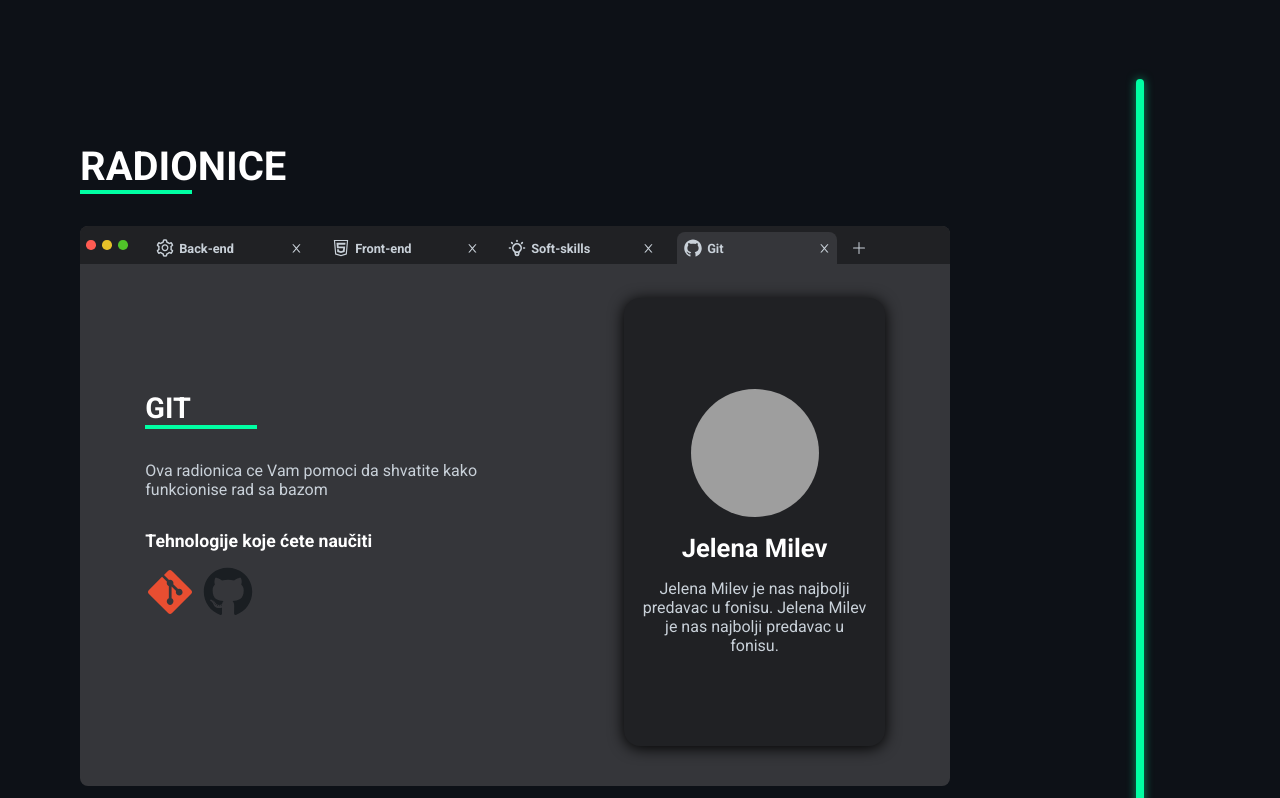
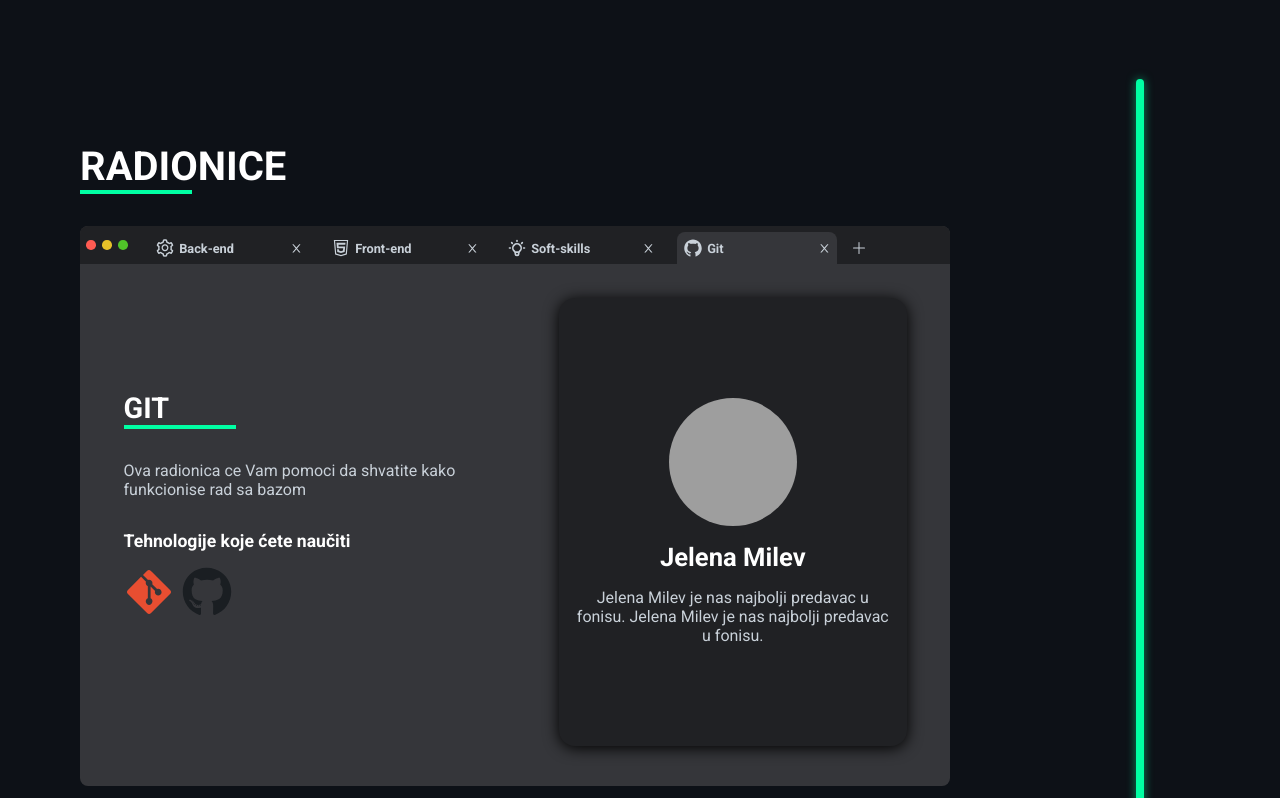
Before and after one commit to StefanJo3107/HZS-4.0-Site, a React (Create React App) app: page / in a window 1280 px wide. Shown: the part 2001-2799 px from the top of the page. Built offline with nearby package versions, Linux system fonts and the light colour scheme; grey boxes are pictures that could not be loaded.

Commit message:
Povecan deo za predavaca

```diff
--- a/src/Components/Radionice/Radionica.scss
+++ b/src/Components/Radionice/Radionica.scss
@@ -34,7 +34,7 @@
         margin-top: 2rem;
         height: 80%;
         @include box-center($direction: column);
-        width: 30%;
+        width: 40%;
         background: #202124;
         border-radius: 1rem;
         box-shadow: 0 2px 15px #000;
@@ -78,7 +78,7 @@
 
 @media screen and (max-width: 890px) {
     .predavac {
-        width: 80% !important;
+        width: 90% !important;
         opacity: 1 !important;
         &.hide {
             display: none !important;
```
